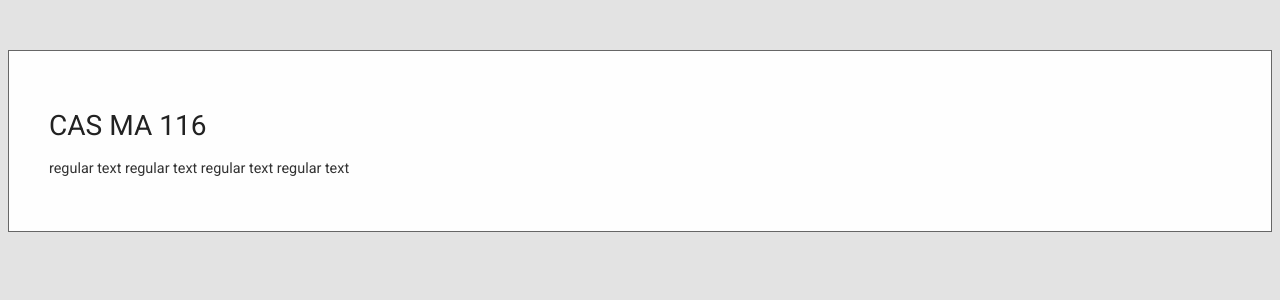
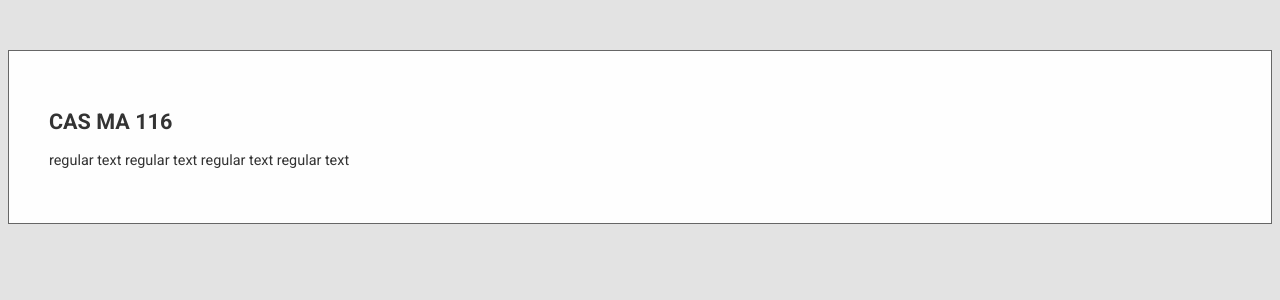
Before and after one commit to cesail/cesail.github.io, a Jekyll site: the page built from courses/25s1ma116/index.html, in a window 1280 px wide. Shown: the top 300 px of the page. Built offline with Jekyll 4.4.1, drawn with Linux system fonts in a browser that asks for light colours; some web fonts are replaced; a script that is not in the unit is left out.

Commit message:
Update subpage.css

```diff
--- a/assets/css/subpage.css
+++ b/assets/css/subpage.css
@@ -10,8 +10,7 @@
   position: relative;
 }
 
-
-h1 a {
+#coursetitle{
   color: #222;
   font-family: 'Roboto', sans-serif;
   font-size: 1.3em;
```
